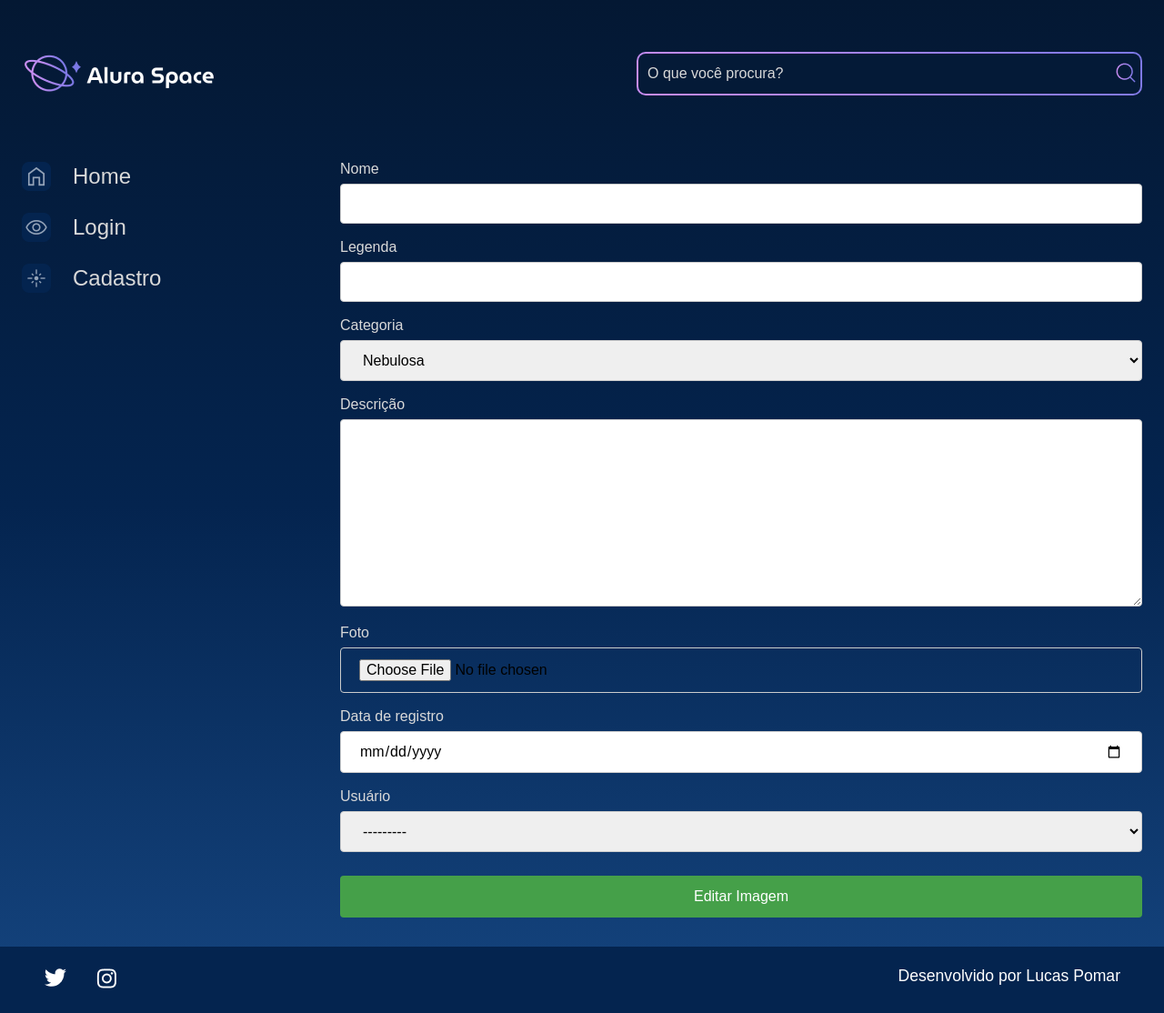
After one commit to Lukemil1000/AluraSpace, a Django app: template templates/usuarios/editar_imagem.html in a window 1280 px wide. The commit adds this page. Shown: the whole page at 91% size. Run offline with Django 4.2, Linux system fonts and the light colour scheme; the template is opened without the code that fills it: values that come from a table or form of the project are taken from there, others are empty.

Commit message:
editar e deletar fotografias

```diff
--- a/templates/galeria/imagem.html
+++ b/templates/galeria/imagem.html
@@ -16,6 +16,10 @@
                         <p class="imagem__descricao">{{ foto.legenda }}</p>
                         <p class="imagem__texto">{{ foto.descricao }}</p>
                     </div>
+                    <div>
+                        <a href="{% url 'editar_imagem' foto.id %}"><button class="btn btn-success col-12" style="padding: top 5px;">Editar</button></a>
+                        <a href="{% url 'deletar_imagem' foto.id %}"><button class="btn btn-success col-12" style="padding: top 5px;">Deletar</button></a>
+                    </div>
                 </div>
             </div>
         </section>
--- /dev/null
+++ b/templates/usuarios/editar_imagem.html
@@ -0,0 +1,21 @@
+{% extends "galeria/base.html" %}
+{% load static %}
+
+{% block content %}
+    <section class="login" style="margin-left: 5em">
+        <form action="{% url 'editar_imagem' id %}" method="POST" enctype="multipart/form-data">
+            {% csrf_token %}
+            <div class="row">
+                {% for field in form.visible_fields %}
+                <div class="col-12 col-lg-12" style="margin-bottom: 10px;">
+                    <label for="{{ field.id_for_label }}" style="color:#D9D9D9; margin-bottom: 5px;"><b>{{ field.label }}</b></label>
+                    {{ field }}
+                </div>
+                {% endfor %}
+                <div class="col-12 text-center">
+                    <button class="btn" style="padding: top 5px;" type="submit">Editar Imagem</button>
+                </div>
+            </div>
+        </form>
+    </section>
+{% endblock content %}
--- a/usuarios/urls.py
+++ b/usuarios/urls.py
@@ -1,9 +1,11 @@
 from django.urls import path
-from usuarios.views import login, cadastro, logout, nova_imagem
+from usuarios.views import login, cadastro, logout, nova_imagem, editar_imagem, deletar_imagem
 
 urlpatterns = [
     path('login', login, name='login'),
     path('cadastro', cadastro, name='cadastro'),
     path('logout', logout, name='logout'),
-    path('nova_imagem', nova_imagem, name='nova_imagem')
+    path('nova_imagem', nova_imagem, name='nova_imagem'),
+    path('deletar_imagem/<int:id>', deletar_imagem, name='deletar_imagem'),
+    path('editar_imagem/<int:id>', editar_imagem, name='editar_imagem'),
 ]
```
Also changed, not shown: usuarios/views.py (+28 -0 lines).
